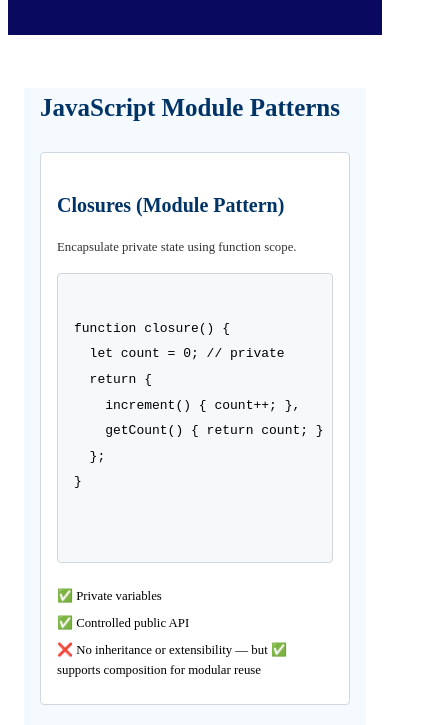
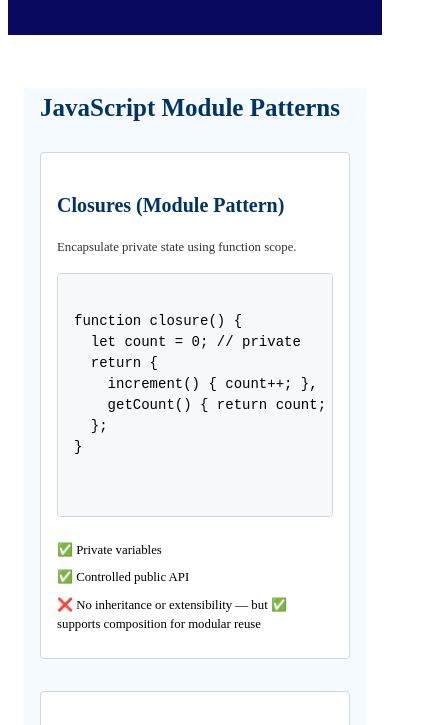
Before and after one commit to Arthur-Woodlee/foundations-of-front-end-development, a website built with webpack: page src/pages/javascript.html in a window 390 px wide. Shown: the part 118-843 px from the top of the page, 433 px wide, since content can reach past the window. Built offline with nearby package versions, Linux system fonts and the light colour scheme.

Commit message:
Responsive <pre> blocks
1. On smalled screen <pre> blocks were expanding past the viewport.

2. Scroll bar implemented to combat collapsing thus improving readability.

```diff
--- a/src/styles/components/book/_book.scss
+++ b/src/styles/components/book/_book.scss
@@ -1,6 +1,6 @@
-@use '../../global/variables' as v;
-@use '../../global/functions' as f;
-@use '../../layout/mixins/media' as m;
+@use "../../global/variables" as v;
+@use "../../global/functions" as f;
+@use "../../layout/mixins/media" as m;
 
 .book {
   padding: f.spacing(2) f.spacing(1);
@@ -21,7 +21,7 @@
   margin-bottom: f.spacing(3);
   padding-left: f.spacing(1);
   padding-right: f.spacing(1);
-  background-color: #f5faff;     // soft blue background
+  background-color: #f5faff; // soft blue background
 
   &__title {
     margin-bottom: f.spacing(1.5);
@@ -55,12 +55,26 @@
   }
 
   &__section-code {
+    overflow-x: auto;
+    max-width: 100%;
+    padding: f.spacing(1);
     margin-bottom: f.spacing(1.5);
-    background-color: #f6f8fa; // GitHub-style code block
+
+    background-color: #f6f8fa; // GitHub-style code background
     border: 1px solid #d0d7de;
-    padding: f.spacing(1);
     border-radius: 4px;
-    font-family: 'Courier New', Courier, monospace;
+
+    font-family: "Courier New", Courier, monospace;
+    font-size: 0.875rem; // ~14px
+    line-height: 1.5;
+
+    // Optional: prevent long words from breaking layout
+    white-space: pre;
+    word-break: normal;
+
+    @include m.respond-to(sm) {
+      font-size: 0.75rem; // ~12px on small screens
+    }
   }
 
   &__subsection {
```
Also changed, not shown: src/pages/javascript.html (+1 -1 lines), dist/javascript.html, 4 other files.
